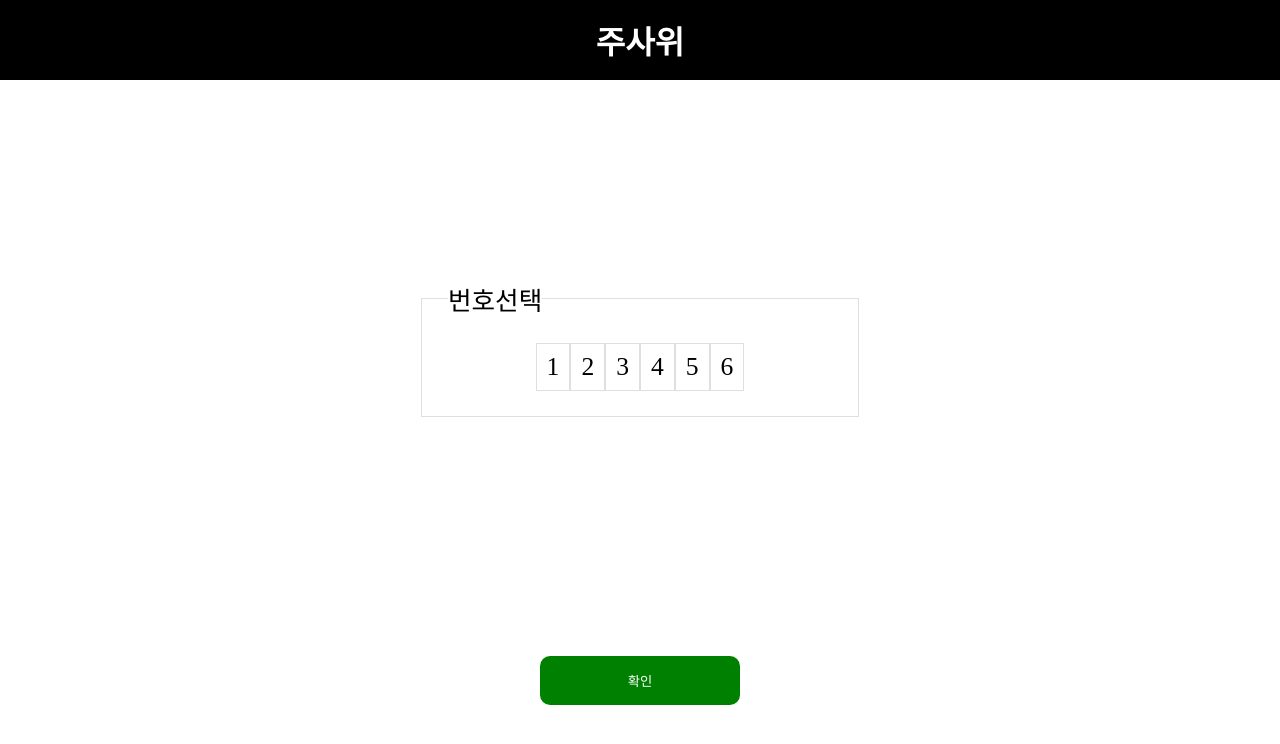
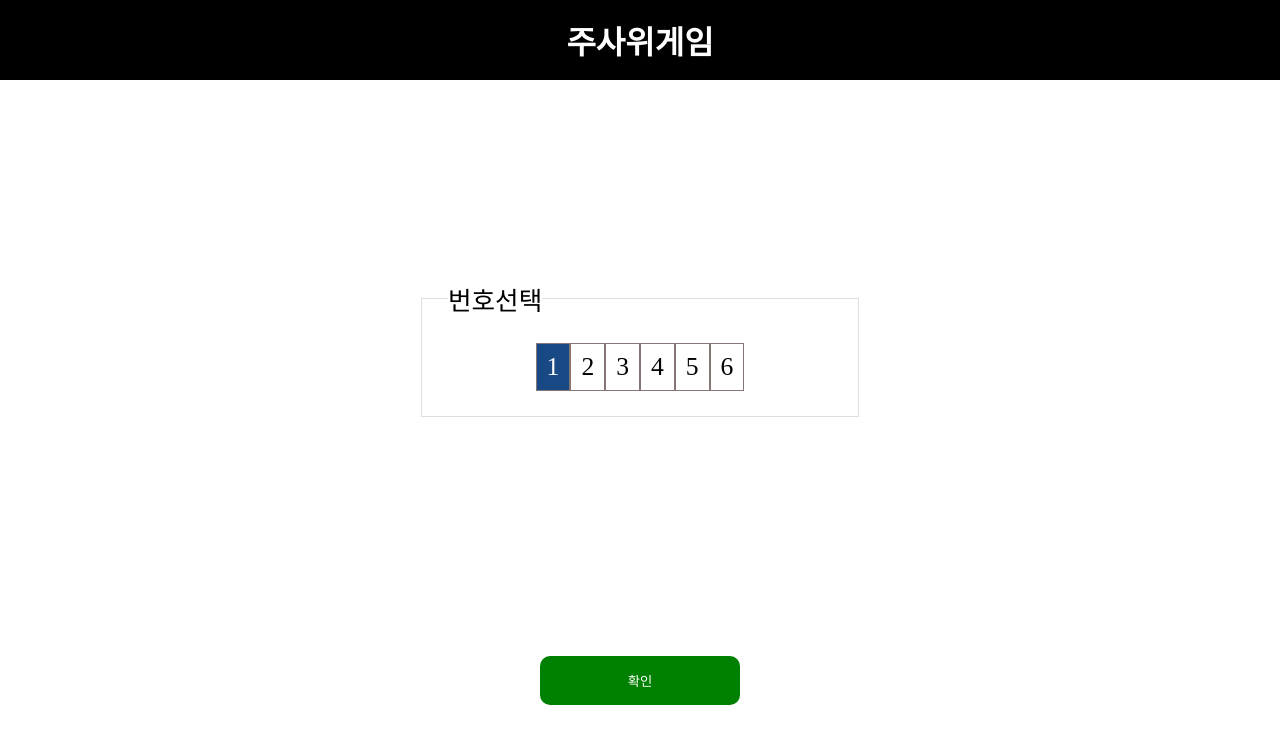
Before and after one commit to KimSangWook57/JS_project1, a plain HTML site: page index.html in a window 1280 px wide. Both pictures are taken after a click on the button "주사위 선택". Drawn offline with Linux system fonts and the light colour scheme.

Commit message:
디테일 정리

```diff
--- a/ex01/styles/index.css
+++ b/ex01/styles/index.css
@@ -69,14 +69,14 @@ input[type="radio"] {
 input[type="radio"] + label {
     display: inline-block;
     padding: 8px 10px;
-    border: 1px solid #dfdfdf;
+    border: 1px solid #867777;
     background-color: #ffffff;
     text-align: center;
     cursor: pointer;
 }
 
 input[type="radio"]:checked + label {
-    background-color: #113a6b;
+    background-color: #184985;
     color: #ffffff;
 }
 
--- a/index.html
+++ b/index.html
@@ -4,13 +4,13 @@
     <meta charset="UTF-8">
     <meta http-equiv="X-UA-Compatible" content="IE=edge">
     <meta name="viewport" content="width=device-width, initial-scale=1.0">
-    <title>응용문제-교수님예제1</title>
+    <title>응용문제-주사위게임</title>
     <link rel="stylesheet" href="ex01/styles/index.css">
     <script src="ex01/scripts/index.js"></script>
 </head>
 <body>
     <header>
-        <h1>주사위</h1>
+        <h1>주사위게임</h1>
     </header>
     <main id=content>
         <section>
@@ -22,7 +22,8 @@
             <form name="form1" id="form1">
                 <fieldset>
                     <legend>번호선택</legend>
-                        <input type="radio" name="num" id="num1" value="1"><label for="num1"> 1 </label>
+                    <!-- 아무것도 선택하지 않았다면 1번으로 자동으로 체크되게 설정했다. -->
+                        <input type="radio" name="num" id="num1" value="1" checked><label for="num1"> 1 </label>
                         <input type="radio" name="num" id="num2" value="2"><label for="num2"> 2 </label>
                         <input type="radio" name="num" id="num3" value="3"><label for="num3"> 3 </label>
                         <input type="radio" name="num" id="num4" value="4"><label for="num4"> 4 </label>
```
